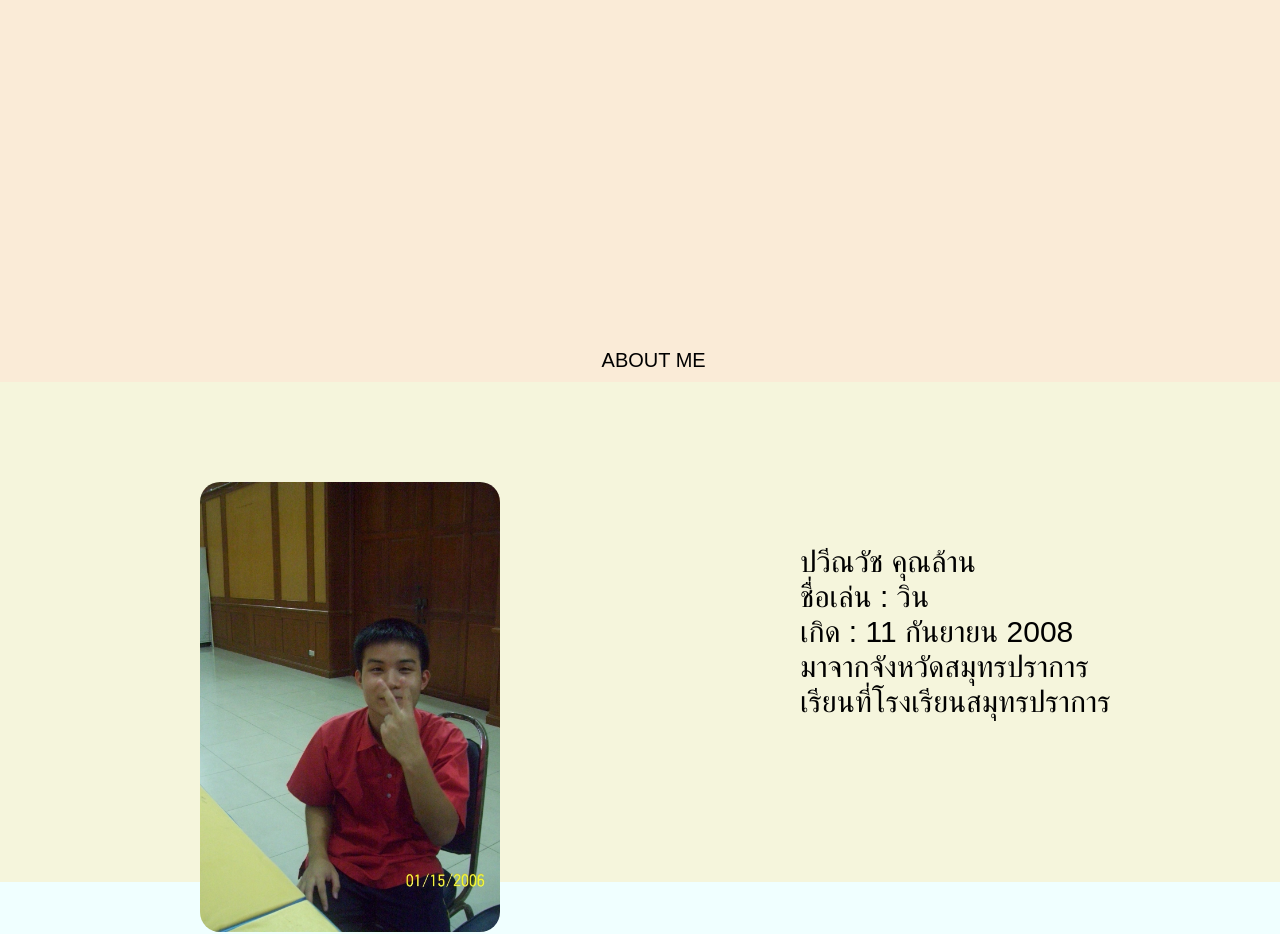
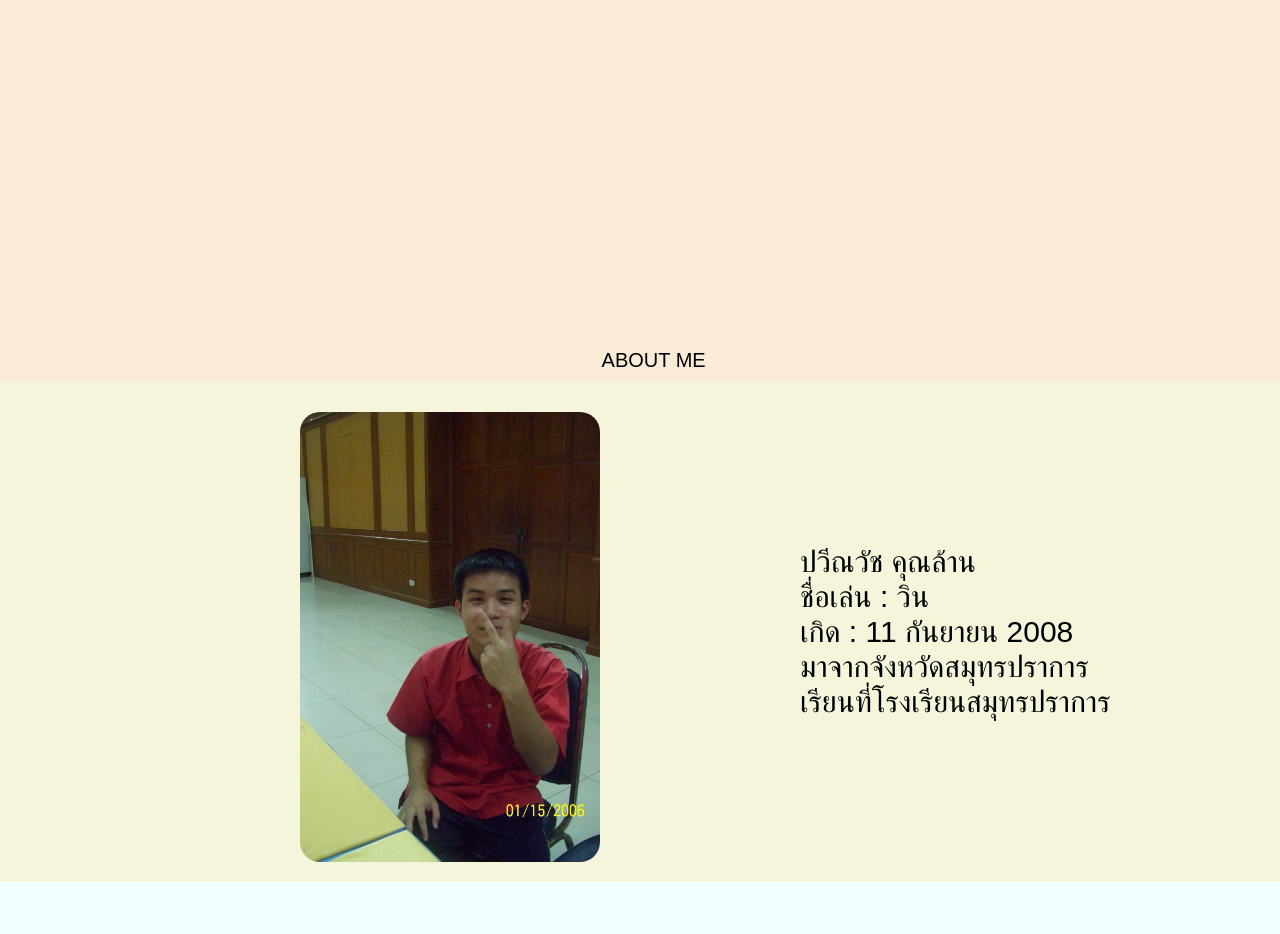
Before and after one commit to paweenwat08/Portfolio, a plain HTML site: page pages/aboutme.html in a window 1280 px wide. Shown: the part 368-1302 px from the top of the page. Drawn offline with Linux system fonts and the light colour scheme.

Commit message:
fix/profile location

```diff
--- a/css/aboutme.css
+++ b/css/aboutme.css
@@ -70,8 +70,8 @@ header {
 
 #profile-picture {
   position: absolute;
-  left: 200px;
-  top: 850px;
+  left: 300px;
+  top: 780px;
   width: 300px;
   border-radius: 20px;
 }
```
